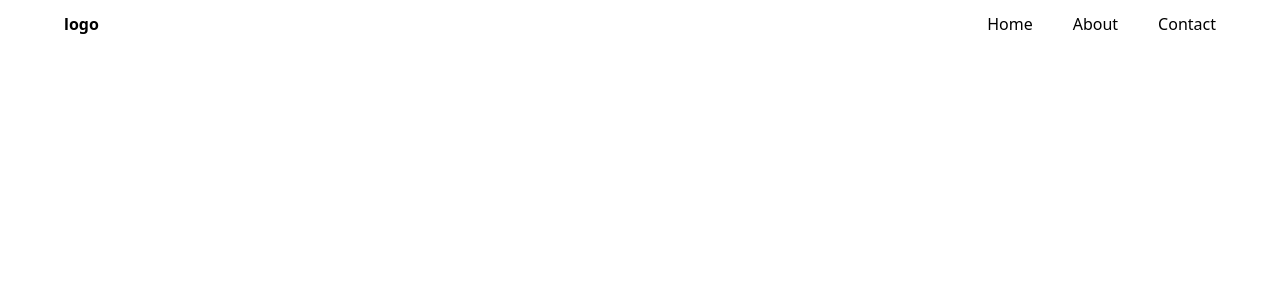
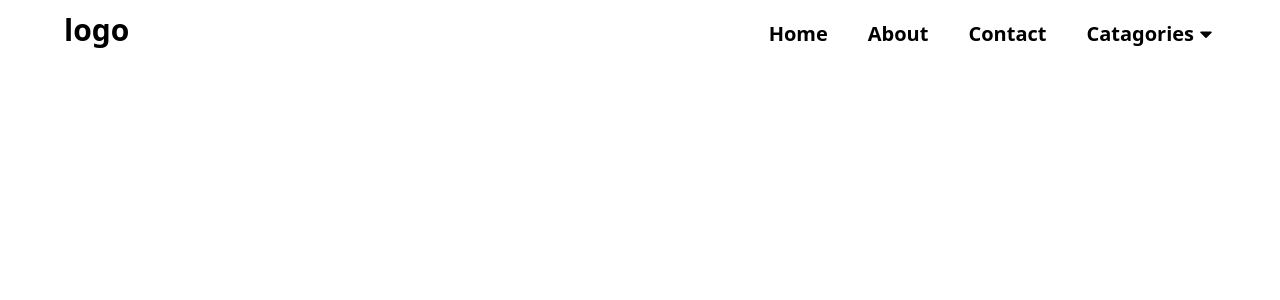
Before and after one commit to JuwelShaikh/restaurant-site, a React (Vite) app: page / in a window 1280 px wide. Shown: the top 300 px of the page. Built offline with nearby package versions, Linux system fonts and the light colour scheme; a web font is replaced by a local one.

Commit message:
All links added

```diff
--- a/package.json
+++ b/package.json
@@ -11,7 +11,8 @@
   },
   "dependencies": {
     "react": "^18.3.1",
-    "react-dom": "^18.3.1"
+    "react-dom": "^18.3.1",
+    "react-icons": "^5.3.0"
   },
   "devDependencies": {
     "@eslint/js": "^9.9.0",
--- a/src/Components/Navbar/Navbar.jsx
+++ b/src/Components/Navbar/Navbar.jsx
@@ -1,3 +1,5 @@
+import { FaCaretDown } from 'react-icons/fa';
+
 const NavLinks = [
     {
         id: 1,
@@ -16,25 +18,71 @@ const NavLinks = [
     }
 ];
 
+const DropdownLinks = [
+    {
+        id: 1,
+        name: 'Vegetables',
+        link: '/#'
+    },
+    {
+        id: 2,
+        name: 'Fruits',
+        link: '/#'
+    },
+    {
+        id: 1,
+        name: 'Grains',
+        link: '/#'
+    },
+]
+
 const Navbar = () => {
     return (
-        <div className="bg-white shadow-sm">
+        <div className="bg-white shadow-md">
             <div className="container flex justify-between py-4 sm:py-3">
                 {/* logo section */}
-                <div className="font-bold">
+                <div className="font-bold text-3xl">
                     logo
                 </div>
                 {/* navlinks section */}
                 <div>
                     <ul className="flex items-center gap-10">
                         {
-                           NavLinks.map(({id, name, link})=>(
-                            <li key={id}>
-                                <a href={link}>{name}</a>
-                            </li>
-                           )
-                        )
+                            NavLinks.map(({ id, name, link }) => (
+                                <li key={id}>
+                                    <a href={link} className="inline-block hover:text-rose-600 text-xl font-semibold">{name}</a>
+                                </li>
+                            )
+                            )
                         }
+                        {/* dropdown */}
+                        <li className='cursor-pointer group '>
+                            <a href="#" className="inline-block hover:text-rose-600 text-xl font-semibold">
+                                <div className='flex items-center gap-[2px] py-2'>
+                                    Catagories
+                                    <span>
+                                        <FaCaretDown className=' group-hover:rotate-180 duration-300' />
+                                    </span>
+                                </div>
+
+                            </a>
+                            {/* dropdown item */}
+                            <div className='absolute z-[9999] hidden group-hover:block w-[200px] bg-white text-black shadow-md'>
+
+                                <ul>
+                                    {
+                                        DropdownLinks.map(({ id, name, link }) => (
+                                            <li key={id}>
+                                                <a href={link} className='inline-block hover:bg-rose-200 rounded-md p-2 text-xl font-semibold'>
+
+                                                    {name}
+                                                </a>
+                                            </li>
+                                        ))
+                                    }
+                                </ul>
+                            </div>
+                        </li>
                     </ul>
                 </div>
             </div>
```
Also changed, not shown: 1 other file (tests, documents, lock files or other folders).
